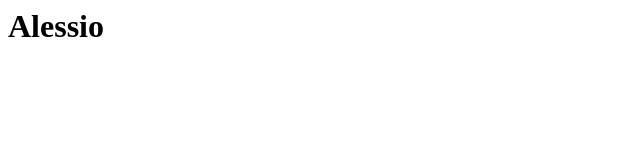
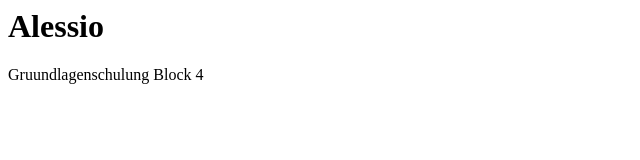
Before and after one commit to alerispale0388/crispy-umbrella, a plain HTML site: page index.html in a window 1280 px wide. Shown: the whole page, without its empty margins (0-640 px from the left). Drawn offline with Linux system fonts and the light colour scheme.

Commit message:
Mein erster commit

```diff
--- a/index.html
+++ b/index.html
@@ -1 +1,2 @@
 <h1>Alessio</h1>
+<p>Gruundlagenschulung Block 4</p>
```
